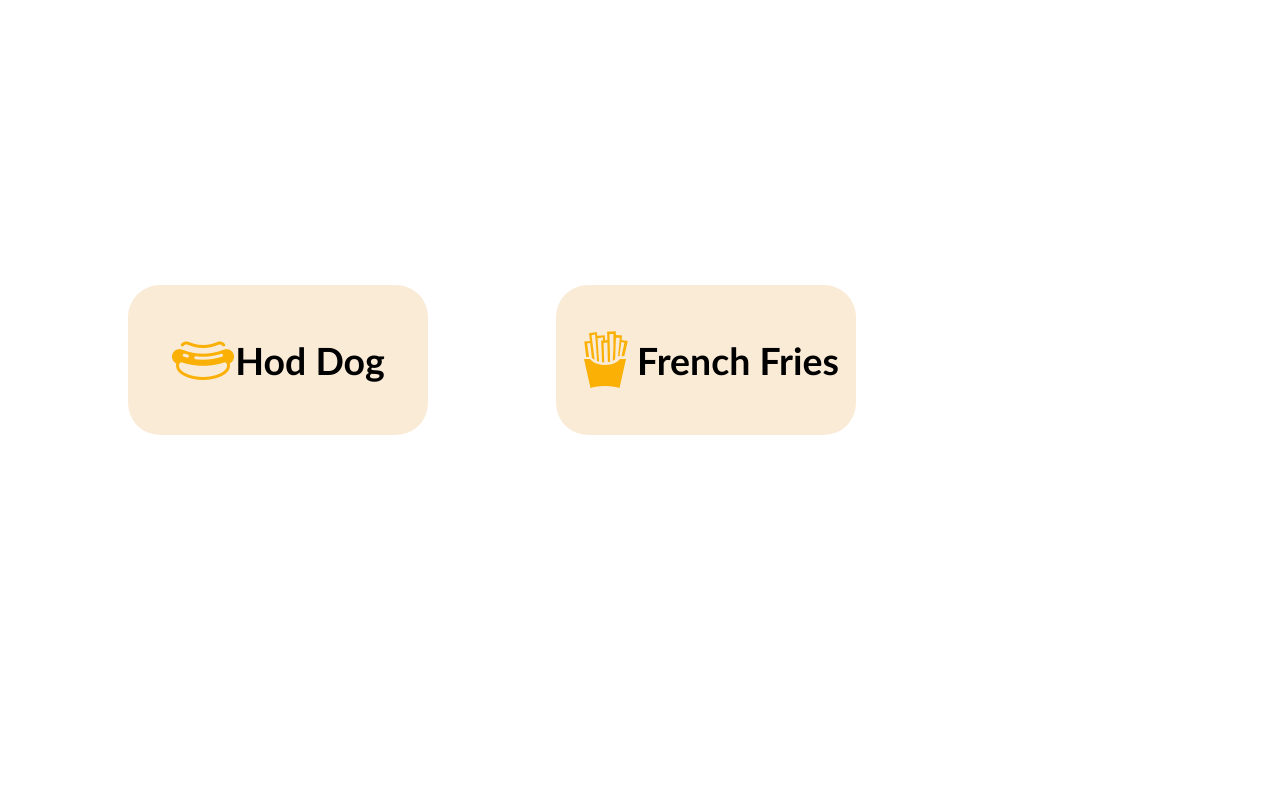
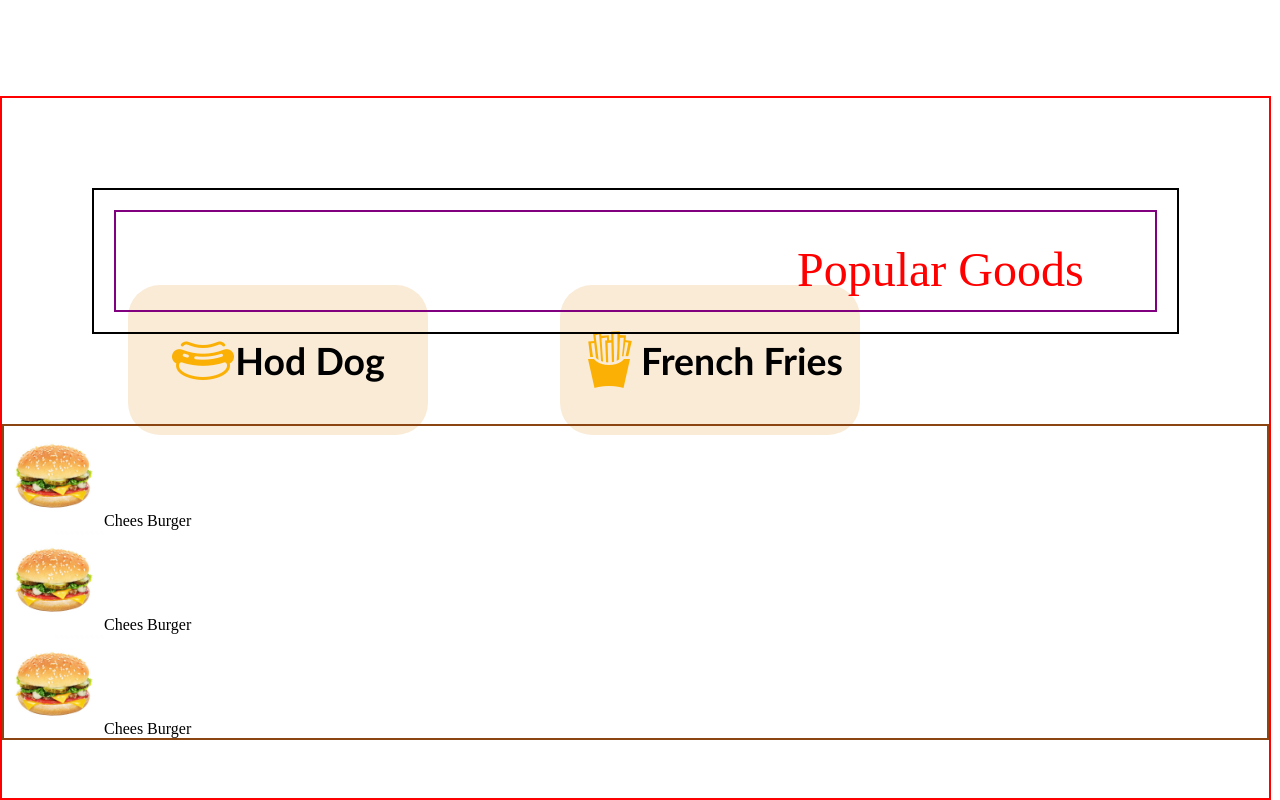
Before and after one commit to Shashi-Srivastav/Project-Gomoto-Food-Ordering-and-Delivering-Website, a plain HTML site: page index.html in a window 1280 px wide. Shown: the part 1104-1904 px from the top of the page. Before the commit the page ends 1539 px from the top, so only its background shows below. Drawn offline with Linux system fonts and the light colour scheme.

Commit message:
it's all over

```diff
--- a/index.html
+++ b/index.html
@@ -30,22 +30,42 @@
     <div id="glob"><img src="img/glob.webp" alt=""></div>
     <a><img src="img/delivery_boy.png" alt="delivery_boy"></a>
   </section>
-  <section class="home2">
-    <div><img src="img/burger.png" alt=""><h3 class="items">Fast Food</h3></div>
+  <section id="home2">
+    <div><img src="img/burger.png" alt="">
+      <h3 class="items">Fast Food</h3>
+    </div>
 
   </section>
-  <section class="home2">
-    <div><img src="img/icons8-pizza-five-eighths-50.png" alt=""><h3 class="items">Hot Pizza</h3></div>
-
-  </section><section class="home2">
-    <div><img src="img/icons8-hot-dog-64.png" alt=""><h3 class="items">Hod Dog</h3></div>
-
-  </section><section class="home2">
-    <div><img src="img/icons8-french-fries-64.png" alt=""><h3 class="items">French Fries</h3></div>
+  <section id="home2">
+    <div><img src="img/icons8-pizza-five-eighths-50.png" alt="">
+      <h3 class="items">Hot Pizza</h3>
+    </div>
 
   </section>
+  <section id="home2">
+    <div><img src="img/icons8-hot-dog-64.png" alt="">
+      <h3 class="items">Hod Dog</h3>
+    </div>
 
+  </section>
+  <section id="home2">
+    <div><img src="img/icons8-french-fries-64.png" alt="">
+      <h3 class="items">French Fries</h3>
+    </div>
 
+  </section>
+  <section id="home3">
+
+    <div class="pic">
+      <p>Popular Goods</p>
+    </div>
+    <div id="food">
+      <div><img src="img/burger1.jpg" alt="burger">Chees Burger</div>
+      <div><img src="img/burger1.jpg" alt="burger">Chees Burger</div>
+      <div><img src="img/burger1.jpg" alt="burger">Chees Burger</div>
+    </div>
+
+  </section>
 </body>
 
 </html>
--- a/style2.css
+++ b/style2.css
@@ -216,7 +216,7 @@ ul li a:hover {
 }
 /* till now map, boy done  */
 
-.home2 {
+#home2 {
   border-radius: 50px;
   /* border: 12px solid red; */
   display: inline-flex;
@@ -227,7 +227,7 @@ ul li a:hover {
   top: 550px;
   width: auto;
 }
-.home2 div {
+#home2 div {
   border-radius: 32px;
   display: flex;
 height: 150px;
@@ -241,7 +241,46 @@ width: 300px;
   align-items: center;
   /* transition: all 0.2s ease-in-out; */
 }
-.home2:hover{
+#home2:hover{
   transform: scale(1.2);
   cursor: pointer;
 }
+
+/* Home3  */
+#home3{
+  position: absolute;
+  width: 99%;
+  top: 1200px;
+  height: 700px;
+  border: 2px solid red;
+}
+#home3 .pic{
+
+  border: 2px solid black;
+  color: rgb(9, 97, 174);
+  margin: 90px;
+  padding: 20px;
+  font-size: 3rem;
+}
+.pic p{
+  color: red;
+  display: block;
+  position: relative;
+  border: 2px solid purple;
+  padding: 30px 0px 13px 681px;
+}
+
+.products{
+  border: 2px solid green;
+  display: block;
+}
+
+#food{
+  /* display: inline-flex; */
+  flex-direction: column;
+  border: 2px solid saddlebrown;
+}
+#food img{
+  height: 100px;
+  width: 100px;
+}
```
